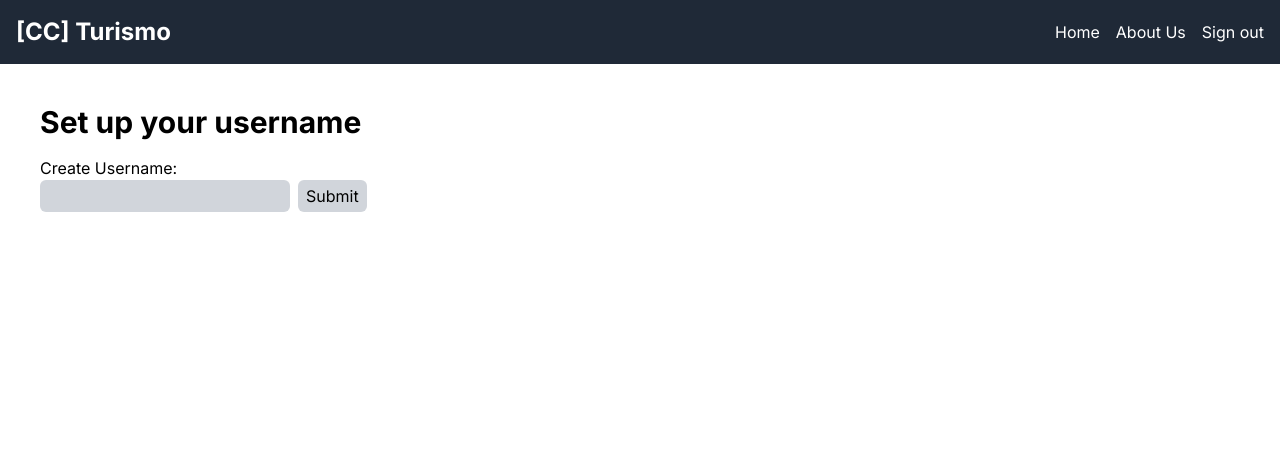
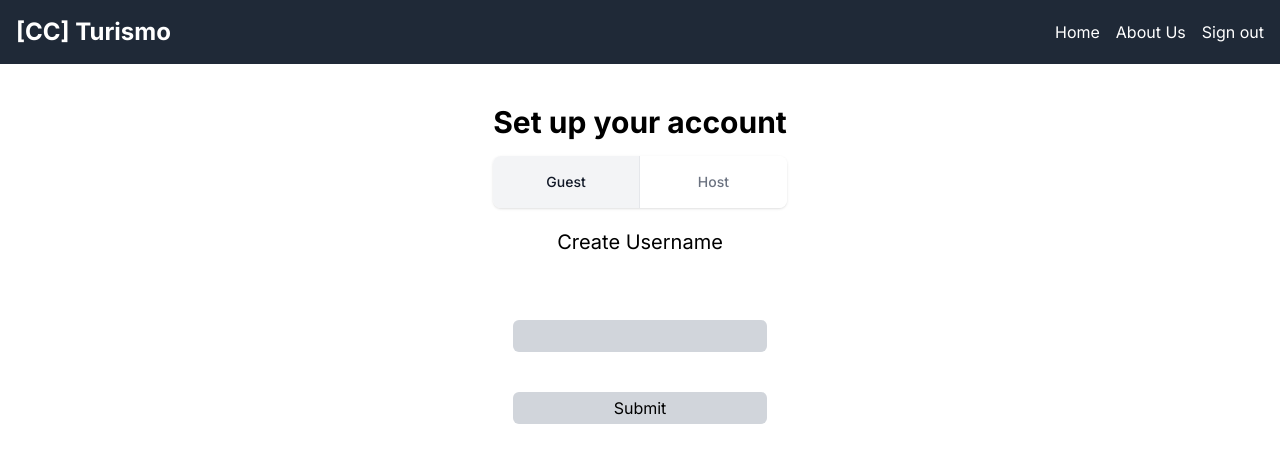
Before and after one commit to lGnyte/Cloud-Computing-Project, a Next.js app: page /login in a window 1280 px wide. Shown: the top 462 px of the page. Built offline with nearby package versions, Linux system fonts and the light colour scheme; no server answers; the database is empty; sample sign-in values are in the browser's storage.

Commit message:
Add the distinctions between users

```diff
--- a/src/app/login/page.tsx
+++ b/src/app/login/page.tsx
@@ -3,12 +3,26 @@
 import { signInWithGoogle } from "@/lib/auth";
 import { UserContext } from "../../lib/context";
 import { auth } from "@/lib/firebase";
-import { useContext } from "react";
+import { useContext, useState } from "react";
 import Link from "next/link";
-import UsernameForm from "./UsernameForm";
+import HostForm from './tabs/HostTab';
+import GuestForm from './tabs/GuestTab';
+import { act } from "react-dom/test-utils";
+
 
 export default function Login() {
-  const { user, username } = useContext(UserContext);
+  const { user, username, usertype  } = useContext(UserContext);
+  const [activeTab, setActiveTab] = useState("guestTab");
+
+  const handleTabGuest = () => {
+    // update the state to tab1
+    setActiveTab("guestTab");
+  };
+
+  const handleTabHost = () => {
+    // update the state to tab1
+    setActiveTab("hostTab");
+  };
 
   return (
     <main className="p-10">
@@ -23,9 +37,22 @@ export default function Login() {
             </Link>
           </div>
           :
-          <div>
-            <h1 className="text-3xl font-bold mb-4">Set up your username</h1>
-            <UsernameForm />
+
+          <div className="flex justify-center content-center">
+            <div>
+            <h1 className="text-3xl font-bold mb-4 ">Set up your account</h1>
+            <ul className="hidden text-sm font-medium text-center text-gray-500 rounded-lg shadow sm:flex dark:divide-gray-700 dark:text-gray-400">
+                <li className="w-full focus-within:z-10" onClick={handleTabGuest}>
+                    <label className={activeTab == "guestTab" ? "inline-block w-full p-4 text-gray-900 bg-gray-100 border-r border-gray-200 dark:border-gray-700 rounded-s-lg focus:ring-4 focus:ring-blue-300 active focus:outline-none dark:bg-gray-700 dark:text-white" : "inline-block w-full p-4 bg-white border-s-0 border-gray-200 dark:border-gray-700 rounded-s-lg hover:text-gray-700 hover:bg-gray-50 focus:ring-4 focus:outline-none focus:ring-blue-300 dark:hover:text-white dark:bg-gray-800 dark:hover:bg-gray-700"}>Guest</label>
+                </li>
+                <li className="w-full focus-within:z-10" onClick={handleTabHost}>
+                    <label className={activeTab == "hostTab" ? "inline-block w-full p-4 text-gray-900 bg-gray-100 border-r border-gray-200 dark:border-gray-700 rounded-e-lg focus:ring-4 focus:ring-blue-300 active focus:outline-none dark:bg-gray-700 dark:text-white" :"inline-block w-full p-4 bg-white border-s-0 border-gray-200 dark:border-gray-700 rounded-e-lg hover:text-gray-700 hover:bg-gray-50 focus:ring-4 focus:outline-none focus:ring-blue-300 dark:hover:text-white dark:bg-gray-800 dark:hover:bg-gray-700"} >Host</label>
+                </li>
+            </ul>
+              <div>
+              {activeTab == "guestTab" ? <GuestForm /> : <HostForm /> }
+              </div>
+            </div>
           </div>
         :
         <div>
--- /dev/null
+++ b/src/app/login/tabs/GuestTab.tsx
@@ -0,0 +1,55 @@
+'use client';
+
+import { UserContext } from "@/lib/context";
+import { db } from "@/lib/firebase";
+import { doc, getDoc, writeBatch } from "firebase/firestore";
+import { useContext, useState } from "react";
+import toast from "react-hot-toast";
+
+export default function GuestForm() {
+  const [formValue, setFormValue] = useState('');
+  const [isValid, setIsValid] = useState(false);
+
+  const { user, username, usertype } = useContext(UserContext);
+
+  const handleChange = (e: React.ChangeEvent<HTMLInputElement>) => {
+    const val = e.target.value.toLowerCase();
+    const regex = /^[0-0A-Za-z_]+$/;
+    if (val.length < 3) {
+      setIsValid(false);
+    }
+    if (regex.test(val)) {
+      setIsValid(true);
+    }
+    setFormValue(val);
+  }
+
+  const handleSubmit = async (e: React.FormEvent<HTMLFormElement>) => {
+    e.preventDefault();
+
+    const userDoc = doc(db, 'users', user.uid);
+    const usernameDoc = doc(db, 'usernames', formValue);
+
+    // check if username exists
+    const usernameSnapshot = await getDoc(usernameDoc);
+    if (usernameSnapshot.exists()) {
+      toast.error('Username already exists');
+      return;
+    }
+
+    const batch = writeBatch(db);
+    batch.set(userDoc, {username: formValue});
+    batch.set(usernameDoc, {uid: user.uid, usertype: "guest"});
+
+    await batch.commit();
+  }
+
+  return (
+    <form onSubmit={handleSubmit} className="flex flex-col">
+      <label htmlFor="username" className="text-center my-5 text-xl">Create Username</label>
+      <br />
+      <input type="text" name="username" id="username" className="px-2 py-1 bg-gray-300 m-5 rounded-md" value={formValue} onChange={handleChange} />
+      <button type="submit" className="bg-gray-300 px-2 py-1 m-5 rounded-md">Submit</button>
+    </form>
+  )
+}
--- a/src/app/login/UsernameForm.tsx
+++ b/src/app/login/tabs/HostTab.tsx
@@ -6,16 +6,15 @@ import { doc, getDoc, writeBatch } from "firebase/firestore";
 import { useContext, useState } from "react";
 import toast from "react-hot-toast";
 
-export default function UsernameForm() {
+export default function HostForm() {
   const [formValue, setFormValue] = useState('');
   const [isValid, setIsValid] = useState(false);
-  const [loading, setLoading] = useState(false);
 
-  const { user, username } = useContext(UserContext);
+  const { user, username, usertype } = useContext(UserContext);
 
   const handleChange = (e: React.ChangeEvent<HTMLInputElement>) => {
     const val = e.target.value.toLowerCase();
-    const regex = /^\w*$/;
+    const regex = /^[0-0A-Za-z_]+$/;
     if (val.length < 3) {
       setIsValid(false);
     }
@@ -40,17 +39,17 @@ export default function UsernameForm() {
 
     const batch = writeBatch(db);
     batch.set(userDoc, {username: formValue});
-    batch.set(usernameDoc, {uid: user.uid});
+    batch.set(usernameDoc, {uid: user.uid, usertype: "host"});
 
     await batch.commit();
   }
 
   return (
-    <form onSubmit={handleSubmit}>
-      <label htmlFor="username">Create Username:</label>
+    <form onSubmit={handleSubmit} className="flex flex-col">
+      <label htmlFor="username" className="text-center text-xl my-5">Create Username</label>
       <br />
-      <input type="text" name="username" id="username" className="px-2 py-1 mr-2 bg-gray-300 rounded-md" value={formValue} onChange={handleChange} />
-      <button type="submit" className="bg-gray-300 px-2 py-1 rounded-md">Submit</button>
+      <input type="text" name="username" id="username" className="px-2 py-1 bg-gray-300 m-5 rounded-md" value={formValue} onChange={handleChange} />
+      <button type="submit" className="bg-gray-300 px-2 py-1 m-5 rounded-md">Submit</button>
     </form>
   )
 }
--- a/src/lib/context.ts
+++ b/src/lib/context.ts
@@ -3,4 +3,4 @@
 import { User } from "firebase/auth";
 import { createContext } from "react";
 
-export const UserContext = createContext({user: {} as User, username: ""});
+export const UserContext = createContext({user: {} as User, username: "", usertype: ""});
```
